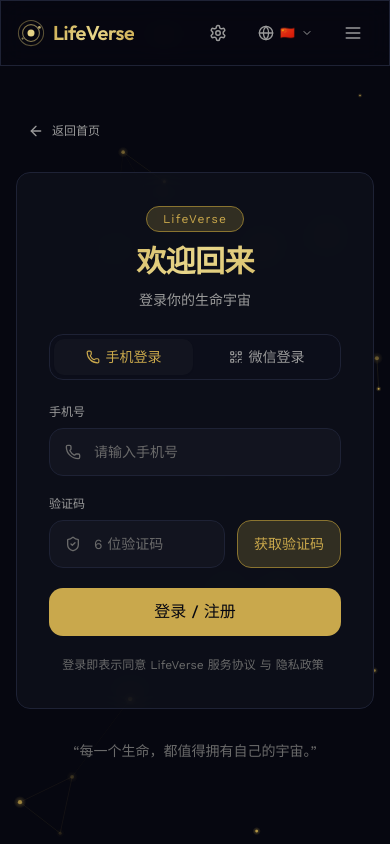
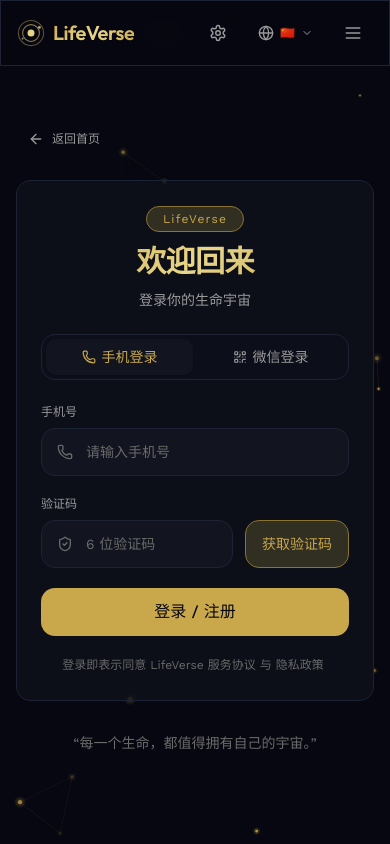
Before and after one commit to Ztd0313/lifeverse-os, a Next.js app: page /auth in a window 390 px wide. Built offline with nearby package versions, Linux system fonts and the light colour scheme.

Commit message:
mobile: src/app/auth/page.tsx

```diff
--- a/src/app/auth/page.tsx
+++ b/src/app/auth/page.tsx
@@ -518,7 +518,7 @@
 
           {/* 登录卡片 */}
           <motion.div variants={itemVariant}>
-            <Card hover={false} className="space-y-6 p-8">
+            <Card hover={false} className="space-y-6 p-6 sm:p-8">
               {/* 标题区 */}
               <div className="space-y-3 text-center">
                 <span className="inline-flex items-center rounded-full border border-gold-dim bg-gold-soft px-4 py-1 text-xs tracking-widest text-gold">
```
